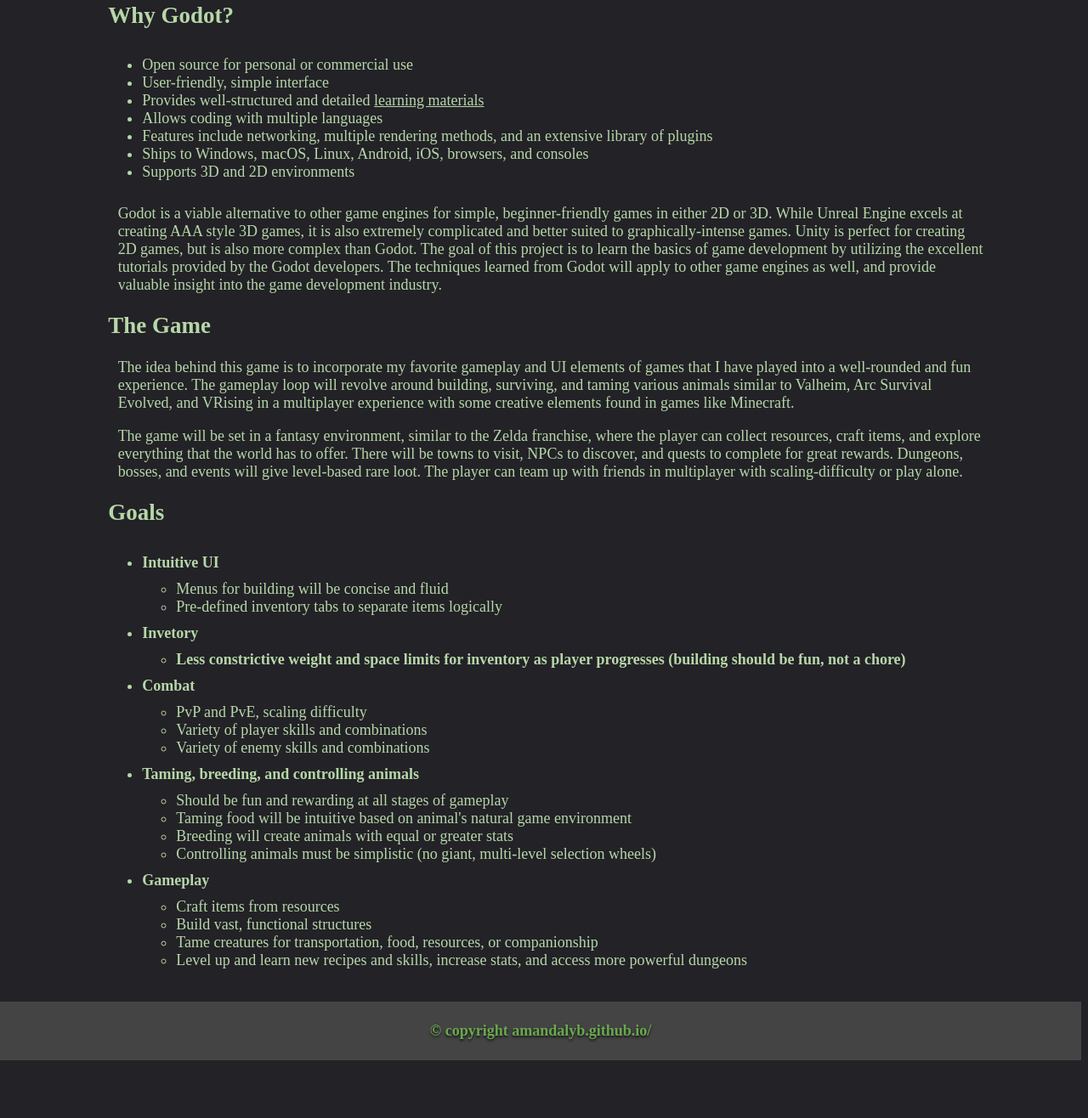
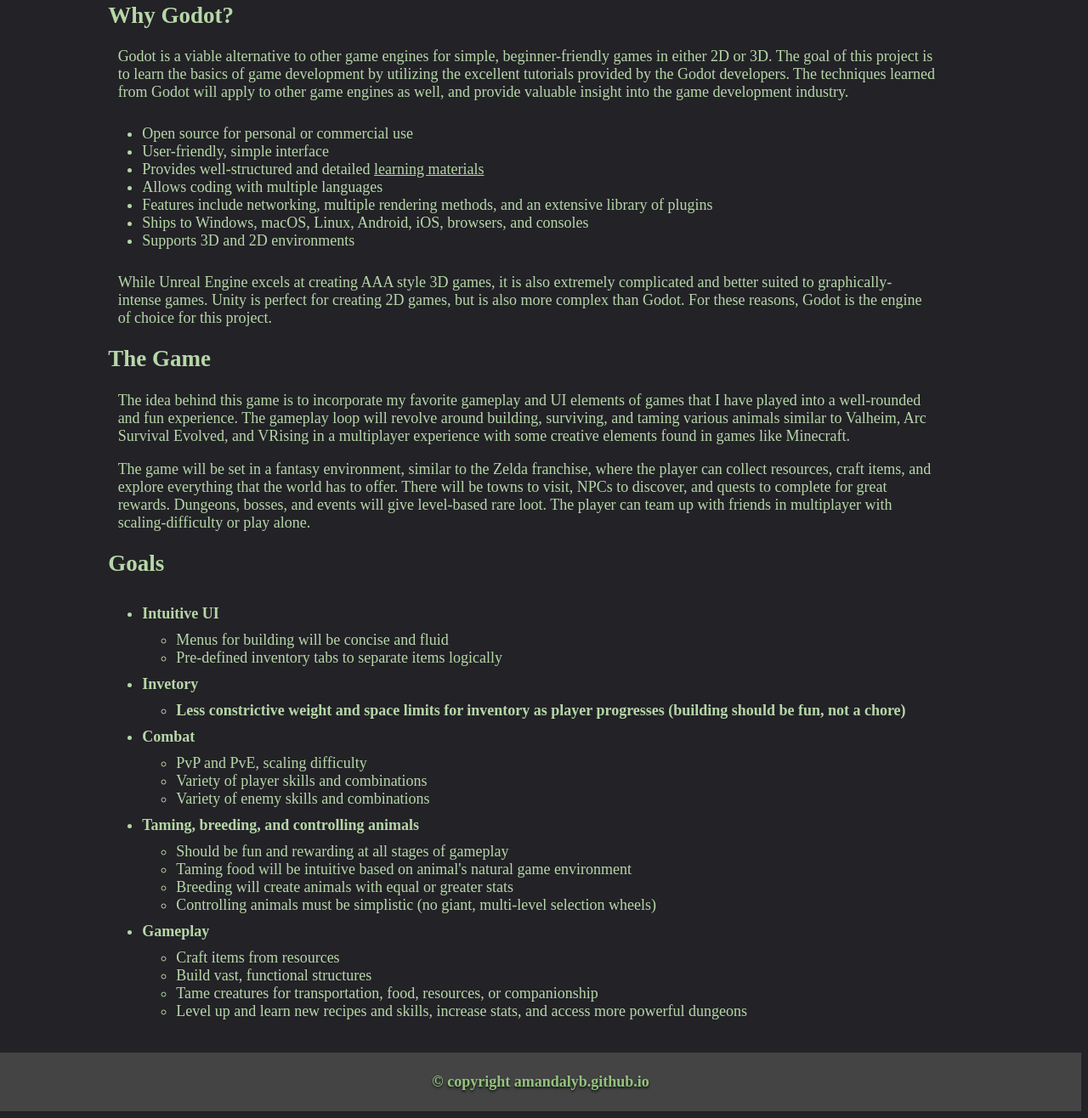
Before and after one commit to AmandaLyB/AmandaLyB.github.io, a plain HTML site: page index.html in a window 1280 px wide. Shown: the part 195-1511 px from the top of the page at 85% size. Before the commit the page ends 1451 px from the top, so only its background shows below. Drawn offline with Linux system fonts and the light colour scheme.

Commit message:
Updated content of index.html. Added footer to game and about pages. Changed color of main.css header text.

```diff
--- a/index.html
+++ b/index.html
@@ -26,6 +26,7 @@
 	</div>
 	<div class="main_body">
 		<h2>Why Godot?</h2>
+		<p>Godot is a viable alternative to other game engines for simple, beginner-friendly games in either 2D or 3D. The goal of this project is to learn the basics of game development by utilizing the excellent tutorials provided by the Godot developers. The techniques learned from Godot will apply to other game engines as well, and provide valuable insight into the game development industry.</p>
 		<ul>
 			<li>Open source for personal or commercial use</li>
 			<li>User-friendly, simple interface</li>
@@ -35,7 +36,7 @@
 			<li>Ships to Windows, macOS, Linux, Android, iOS, browsers, and consoles</li>
 			<li>Supports 3D and 2D environments</li>
 		</ul>
-		<p>Godot is a viable alternative to other game engines for simple, beginner-friendly games in either 2D or 3D. While Unreal Engine excels at creating AAA style 3D games, it is also extremely complicated and better suited to graphically-intense games. Unity is perfect for creating 2D games, but is also more complex than Godot. The goal of this project is to learn the basics of game development by utilizing the excellent tutorials provided by the Godot developers. The techniques learned from Godot will apply to other game engines as well, and provide valuable insight into the game development industry.</p>
+		<p>While Unreal Engine excels at creating AAA style 3D games, it is also extremely complicated and better suited to graphically-intense games. Unity is perfect for creating 2D games, but is also more complex than Godot. For these reasons, Godot is the engine of choice for this project.</p>
 		<h2>The Game</h2>
 		<p>The idea behind this game is to incorporate my favorite gameplay and UI elements of games that I have played into a well-rounded and fun experience. The gameplay loop will revolve around building, surviving, and taming various animals similar to Valheim, Arc Survival Evolved, and VRising in a multiplayer experience with some creative elements found in games like Minecraft.</p>
 		<p>The game will be set in a fantasy environment, similar to the Zelda franchise, where the player can collect resources, craft items, and explore everything that the world has to offer. There will be towns to visit, NPCs to discover, and quests to complete for great rewards. Dungeons, bosses, and events will give level-based rare loot. The player can team up with friends in multiplayer with scaling-difficulty or play alone.</p>
@@ -73,7 +74,7 @@
 		</ul>
 	</div>
 	<footer>
-		<h4>© copyright amandalyb.github.io/</h4>
+		<h4>© copyright amandalyb.github.io</h4>
 	</footer>
 </body>
 </html>
--- a/main.css
+++ b/main.css
@@ -13,7 +13,7 @@ body {
 }
 
 header {
-	color: #6aa84f;
+	color: #93c47d;
 	background-color: #444444;
 	text-align: center;
 	text-shadow: 0px 2px 3px rgba(0,0,0,0.8);
@@ -28,7 +28,7 @@ header {
 }
 
 footer {
-	color: #6aa84f;
+	color: #93c47d;
 	background-color: #444444;
 	text-align: center;
 	text-shadow: 0px 2px 3px rgba(0,0,0,0.8);
@@ -36,7 +36,7 @@ footer {
 
 p {
 	margin-left: 1%;
-	margin-right: 10%;
+	margin-right: 15%;
 	color: #b6d7a8;
 	text-align: left;
 }
```
Also changed, not shown: about.html (+1 -0 lines), game.html (+1 -0 lines).
